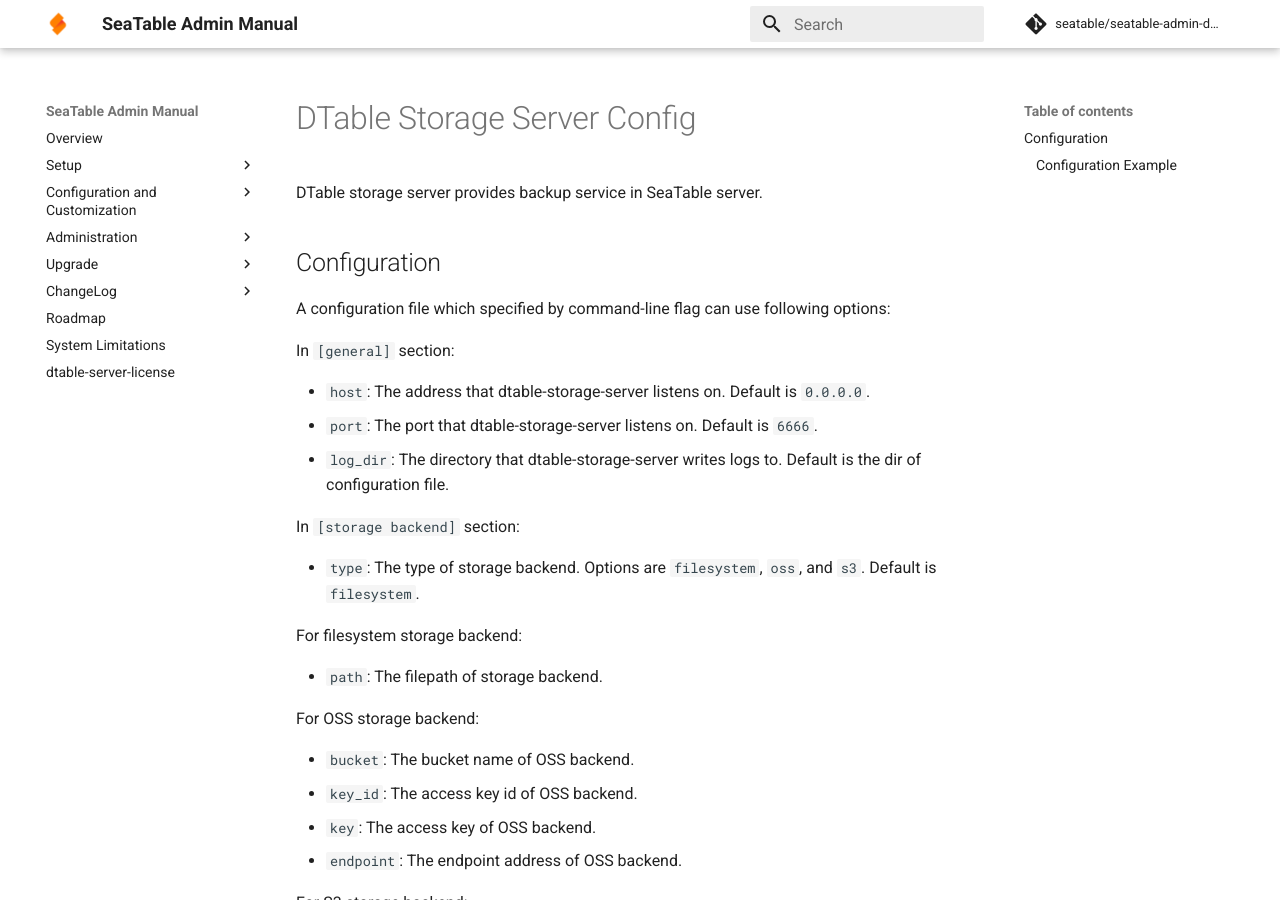
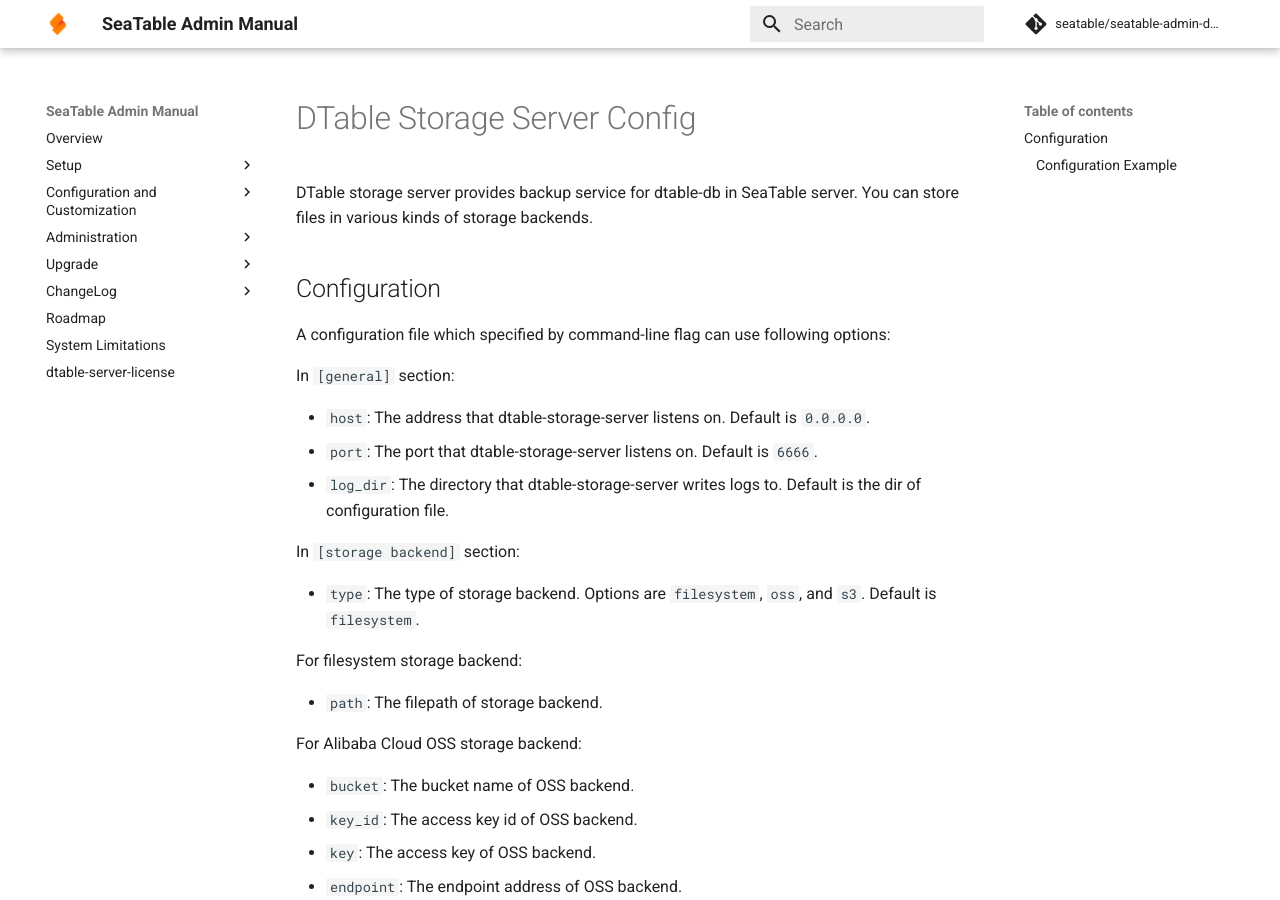
Before and after one commit to seatable/seatable-admin-docs, an MkDocs documentation site: the page built from manual/config/dtable_storage_server_conf.md, in a window 1280 px wide and 900 px high. Built offline with MkDocs 1.6.1 and Material for MkDocs 9.7.7, drawn with Linux system fonts in a browser that asks for light colours; comment, search, counter and statistics services are not loaded.

Commit message:
Update dtable_storage_server_conf.md

```diff
--- a/manual/config/dtable_storage_server_conf.md
+++ b/manual/config/dtable_storage_server_conf.md
@@ -1,6 +1,6 @@
 # DTable Storage Server Config
 
-DTable storage server provides backup service in SeaTable server.
+DTable storage server provides backup service for dtable-db in SeaTable server. You can store files in various kinds of storage backends.
 
 ## Configuration
 
@@ -20,7 +20,7 @@
 
 - `path`: The filepath of storage backend.
 
-For OSS storage backend:
+For Alibaba Cloud OSS storage backend:
 
 - `bucket`: The bucket name of OSS backend.
 - `key_id`: The access key id of OSS backend.
```
